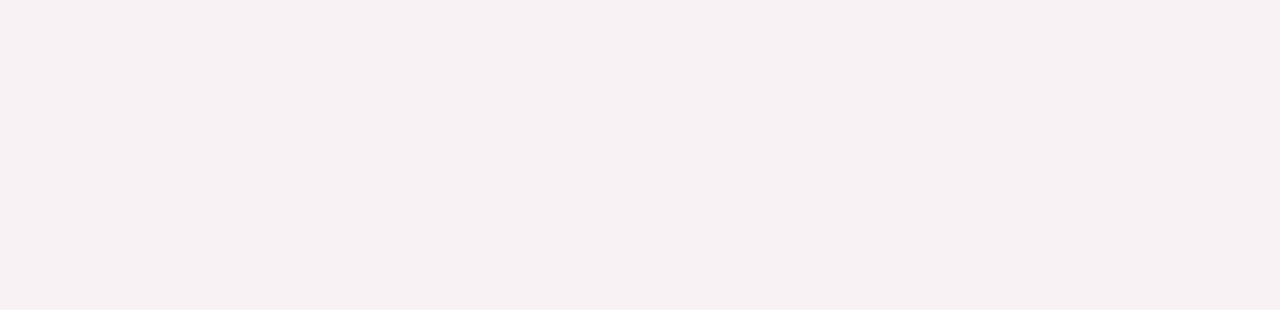
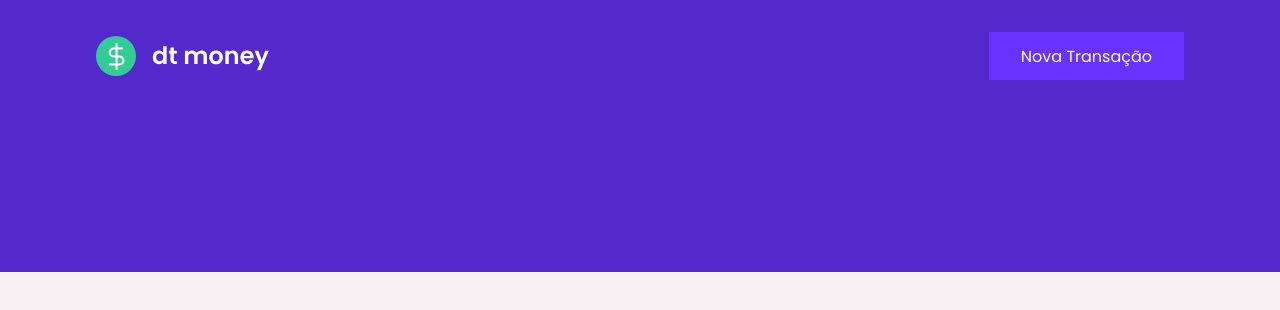
Before and after one commit to Luancss/Dtmoney, a React (Create React App) app: page / in a window 1280 px wide. Shown: the top 310 px of the page. Built offline with nearby package versions, Linux system fonts and the light colour scheme.

Commit message:
Component Header

```diff
--- a/public/index.html
+++ b/public/index.html
@@ -1,12 +1,17 @@
 <!DOCTYPE html>
 <html lang="en">
   <head>
+    <link rel="preconnect" href="https://fonts.googleapis.com">
+    <link rel="preconnect" href="https://fonts.gstatic.com" crossorigin>
+
     <meta charset="utf-8" />
     <meta name="viewport" content="width=device-width, initial-scale=1" />
 
     <link rel="shortcut icon" href="favicon.png" type="image/png">
 
     <title>dtmoney</title>
+
+    <link href="https://fonts.googleapis.com/css2?family=Poppins:wght@400;600&display=swap" rel="stylesheet">
   </head>
   <body>
     <noscript>You need to enable JavaScript to run this app.</noscript>
--- a/src/App.tsx
+++ b/src/App.tsx
@@ -1,10 +1,12 @@
+import Header from "./components/Header";
 import { GlobalStyle } from "./styles/global";
 
 
 export function App() {
   return (
-    <div className="App">
+    <>
+      <Header/>
       <GlobalStyle/>
-    </div>
+    </>
   );
 }
--- /dev/null
+++ b/src/components/Header/index.tsx
@@ -0,0 +1,17 @@
+import logoImg from '../../assets/logo.svg'
+import { Container, Content} from './styles'
+
+export function Header () {
+  return (
+   <Container>
+    <Content>
+    <img src={logoImg} alt="dt money" />
+    <button type="button">
+      Nova Transação
+    </button>
+    </Content>
+   </Container>
+  )
+}
+
+export default Header
--- /dev/null
+++ b/src/components/Header/styles.ts
@@ -0,0 +1,33 @@
+import styled from 'styled-components'
+
+export const Container = styled.header`
+  background: var(--blue);
+`
+
+export const Content = styled.div`
+  max-width: 1120px;
+  margin: 0 auto;
+
+  padding: 2rem 1rem 12rem;
+  display: flex;
+  align-items: center;
+  justify-content: space-between;
+
+  button {
+    font-size: 1rem;
+    color: #fff;
+    background: var(--blue-light);
+    border: 0;
+    padding: 0 2rem;
+    borderContent: 0.25rem;
+    height: 3rem;
+
+
+    transition: filter 0.2s;
+
+    &:hover {
+      filter: brightness(0.9);
+    }
+
+  }
+`
--- a/src/styles/global.ts
+++ b/src/styles/global.ts
@@ -35,6 +35,15 @@
   --webkit-font-smoothing: antialiased;
 }
 
+body, input, textarea, button {
+  font-family: 'Poppins', sans-serif;
+  font-weight: 400;
+}
+
+h1, h2, h3, h4, h5, h6, strong {
+  font-weight: 600;
+}
+
 button {
   cursor: pointer;
 }
@@ -44,4 +53,5 @@
   cursor: not-allowed;
 }
 
+
 `
```
